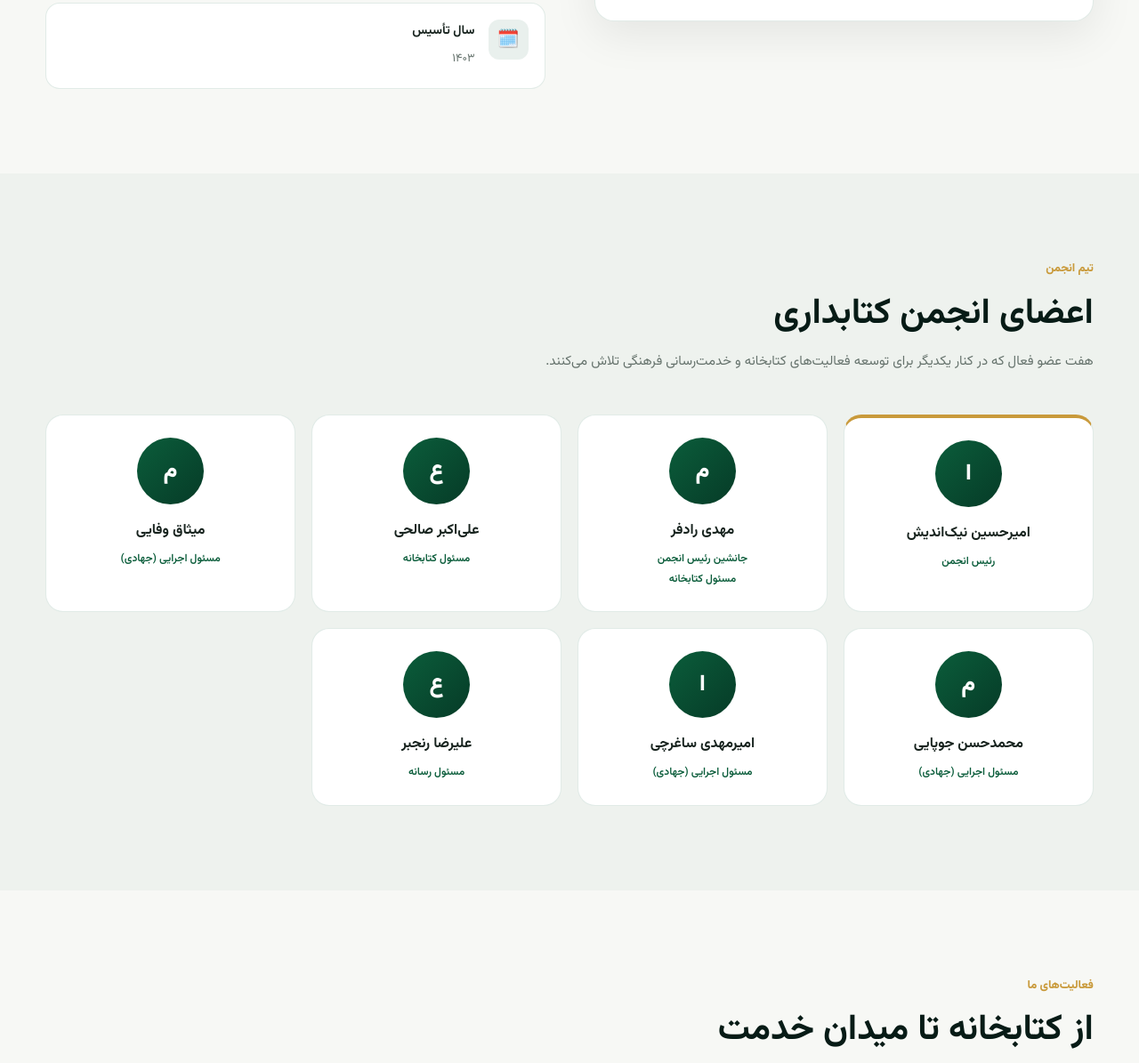
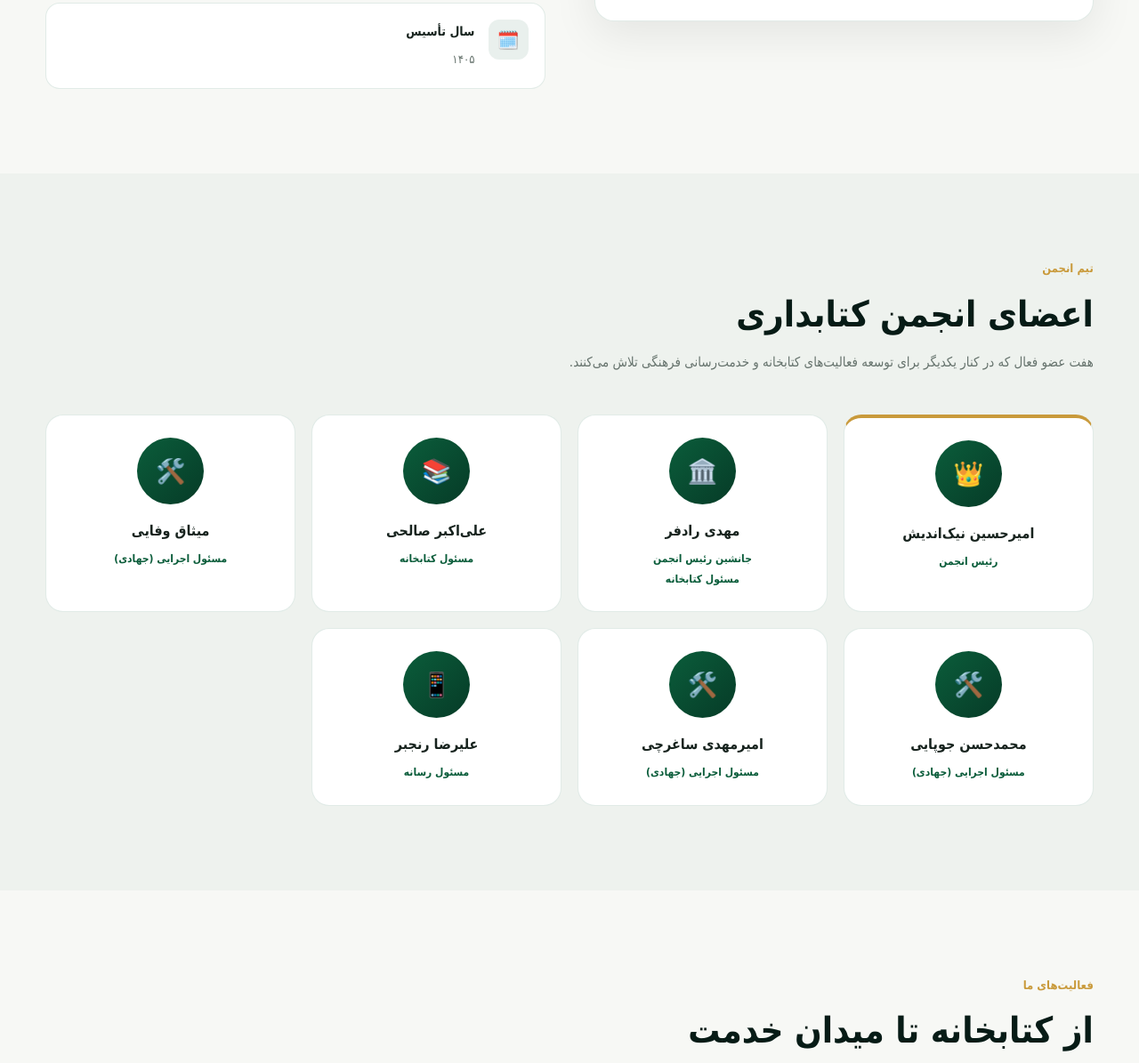
Before and after one commit to avinilibrary/avinilibrary.github.io, a plain HTML site: page index.html in a window 1280 px wide. Shown: the part 1605-2800 px from the top of the page at 89% size. Drawn offline with Linux system fonts and the light colour scheme.

Commit message:
Update index.html

```diff
--- a/index.html
+++ b/index.html
@@ -12,11 +12,6 @@
     <meta name="theme-color" content="#071b16">
 
     <style>
-        /* =========================
-           تنظیمات پایه
-        ========================== */
-
-        @import url('https://fonts.googleapis.com/css2?family=Vazirmatn:wght@300;400;500;600;700;800;900&display=swap');
 
         :root {
             --primary: #0b5d3b;
@@ -42,7 +37,7 @@
         }
 
         body {
-            font-family: "Vazirmatn", Tahoma, sans-serif;
+            font-family: Tahoma, Arial, sans-serif;
             background: var(--light);
             color: var(--text);
             line-height: 1.9;
@@ -115,19 +110,19 @@
             gap: 13px;
         }
 
-        /*
-           ==============================
+        /* ==========================================
            لوگوی انجمن
-           ==============================
-
-           فایل لوگو را با نام:
-           logo.png
-
-           کنار همین فایل HTML قرار بده.
-
-           اگر نام فایل چیز دیگری بود، فقط
-           logo.png را در خط زیر تغییر بده.
-        */
+
+           فقط لینک تصویر لوگو را داخل src قرار بده.
+
+           مثال:
+           src="https://example.com/logo.png"
+
+           یا:
+           src="https://example.com/logo.jpg"
+
+           یا هر لینک مستقیم دیگری به تصویر.
+        =========================================== */
 
         .brand-logo {
             width: 52px;
@@ -501,7 +496,7 @@
             background:
                 linear-gradient(135deg, var(--primary), var(--primary-dark));
             color: white;
-            font-size: 25px;
+            font-size: 27px;
             font-weight: 900;
         }
 
@@ -913,6 +908,7 @@
                 grid-template-columns: 1fr 1fr;
             }
         }
+
     </style>
 </head>
 
@@ -923,10 +919,19 @@
 ========================== -->
 
 <div class="topbar">
+
     <div class="container topbar-inner">
-        <span>📚 انجمن کتابداری پایگاه بسیج شهید آوینی</span>
-        <span>📍 تهران، تهرانسر، شهرک دریا</span>
+
+        <span>
+            📚 انجمن کتابداری پایگاه بسیج شهید آوینی
+        </span>
+
+        <span>
+            📍 تهران، تهرانسر، شهرک دریا
+        </span>
+
     </div>
+
 </div>
 
 
@@ -935,41 +940,101 @@
 ========================== -->
 
 <header>
+
     <div class="container nav">
 
         <a href="#home" class="brand">
 
-            <!-- لوگوی انجمن -->
-            <img src="logo.png"
-                 alt="لوگوی انجمن کتابداری پایگاه بسیج شهید آوینی"
-                 class="brand-logo">
+            <!--
+            =========================================
+            لینک لوگو را فقط در src زیر قرار بده.
+
+            مثال:
+            src="https://example.com/image.png"
+
+            هیچ نام فایل خاصی لازم نیست.
+            =========================================
+            -->
+
+            <img
+                src="لینک_تصویر_لوگو_را_اینجا_قرار_دهید"
+                alt="لوگوی انجمن کتابداری پایگاه بسیج شهید آوینی"
+                class="brand-logo"
+            >
 
             <div class="brand-text">
-                <strong>انجمن کتابداری</strong>
-                <small>پایگاه بسیج شهید آوینی</small>
+
+                <strong>
+                    انجمن کتابداری
+                </strong>
+
+                <small>
+                    پایگاه بسیج شهید آوینی
+                </small>
+
             </div>
 
         </a>
 
-        <button class="menu-btn" onclick="toggleMenu()" aria-label="منو">
+
+        <button
+            class="menu-btn"
+            onclick="toggleMenu()"
+            aria-label="منو">
+
             ☰
+
         </button>
 
+
         <ul class="nav-links" id="navLinks">
-            <li><a href="#home">خانه</a></li>
-            <li><a href="#about">درباره انجمن</a></li>
-            <li><a href="#members">اعضا</a></li>
-            <li><a href="#activities">فعالیت‌ها</a></li>
-            <li><a href="#channels">کانال‌ها</a></li>
-            <li><a href="#location">موقعیت</a></li>
+
+            <li>
+                <a href="#home">
+                    خانه
+                </a>
+            </li>
+
+            <li>
+                <a href="#about">
+                    درباره انجمن
+                </a>
+            </li>
+
+            <li>
+                <a href="#members">
+                    اعضا
+                </a>
+            </li>
+
+            <li>
+                <a href="#activities">
+                    فعالیت‌ها
+                </a>
+            </li>
+
+            <li>
+                <a href="#channels">
+                    کانال‌ها
+                </a>
+            </li>
+
+            <li>
+                <a href="#location">
+                    موقعیت
+                </a>
+            </li>
+
             <li>
                 <a href="#channels" class="nav-cta">
                     ارتباط با ما
                 </a>
             </li>
+
         </ul>
 
     </div>
+
 </header>
 
 
@@ -986,13 +1051,15 @@
         <div class="hero-content">
 
             <div class="hero-badge">
-                ✦ تأسیس در سال ۱۴۰۳
+                ✦ تأسیس در سال ۱۴۰۵
             </div>
 
             <h1>
                 انجمن کتابداری
                 <br>
-                <span>پایگاه بسیج شهید آوینی</span>
+                <span>
+                    پایگاه بسیج شهید آوینی
+                </span>
             </h1>
 
             <p>
@@ -1033,23 +1100,51 @@
         <div class="stats">
 
             <div class="stat">
-                <strong>۱۴۰۳</strong>
-                <span>سال تأسیس انجمن</span>
+
+                <strong>
+                    ۱۴۰۵
+                </strong>
+
+                <span>
+                    سال تأسیس انجمن
+                </span>
+
             </div>
 
             <div class="stat">
-                <strong>۷</strong>
-                <span>عضو فعال انجمن</span>
+
+                <strong>
+                    ۷
+                </strong>
+
+                <span>
+                    عضو فعال انجمن
+                </span>
+
             </div>
 
             <div class="stat">
-                <strong>۲</strong>
-                <span>کانال رسمی ایتا</span>
+
+                <strong>
+                    ۲
+                </strong>
+
+                <span>
+                    کانال رسمی ایتا
+                </span>
+
             </div>
 
             <div class="stat">
-                <strong>∞</strong>
-                <span>هدف؛ خدمت و کتابخوانی</span>
+
+                <strong>
+                    ∞
+                </strong>
+
+                <span>
+                    هدف؛ خدمت و کتابخوانی
+                </span>
+
             </div>
 
         </div>
@@ -1068,7 +1163,10 @@
     <div class="container">
 
         <div class="section-head">
-            <div class="eyebrow">درباره ما</div>
+
+            <div class="eyebrow">
+                درباره ما
+            </div>
 
             <h2>
                 کتاب، آغاز یک مسیر روشن
@@ -1079,6 +1177,7 @@
                 با هدف ساماندهی کتابخانه و گسترش فرهنگ مطالعه
                 و خدمت‌رسانی فرهنگی فعالیت می‌کند.
             </p>
+
         </div>
 
 
@@ -1087,7 +1186,7 @@
             <div class="about-card">
 
                 <p>
-                    این انجمن در سال ۱۴۰۳ با حضور اعضای جوان و فعال
+                    این انجمن در سال ۱۴۰۵ با حضور اعضای جوان و فعال
                     شکل گرفت تا کتابخانه پایگاه بسیج شهید آوینی
                     به محیطی پویا، منظم و اثرگذار برای اهالی منطقه
                     تبدیل شود.
@@ -1110,48 +1209,86 @@
             <div class="info-list">
 
                 <div class="info-item">
-                    <div class="info-icon">📚</div>
+
+                    <div class="info-icon">
+                        📚
+                    </div>
 
                     <div>
-                        <strong>حوزه فعالیت</strong>
+
+                        <strong>
+                            حوزه فعالیت
+                        </strong>
+
                         <span>
                             کتابداری، ترویج مطالعه و فعالیت‌های فرهنگی
                         </span>
+
                     </div>
+
                 </div>
 
 
                 <div class="info-item">
-                    <div class="info-icon">🤝</div>
+
+                    <div class="info-icon">
+                        🤝
+                    </div>
 
                     <div>
-                        <strong>رویکرد</strong>
+
+                        <strong>
+                            رویکرد
+                        </strong>
+
                         <span>
                             جهادی، فرهنگی، داوطلبانه و خدمت‌رسان
                         </span>
+
                     </div>
+
                 </div>
 
 
                 <div class="info-item">
-                    <div class="info-icon">📍</div>
+
+                    <div class="info-icon">
+                        📍
+                    </div>
 
                     <div>
-                        <strong>محل فعالیت</strong>
+
+                        <strong>
+                            محل فعالیت
+                        </strong>
+
                         <span>
                             مسجد معظم الغدیر، شهرک دریا، تهرانسر
                         </span>
+
                     </div>
+
                 </div>
 
 
                 <div class="info-item">
-                    <div class="info-icon">🗓️</div>
+
+                    <div class="info-icon">
+                        🗓️
+                    </div>
 
                     <div>
-                        <strong>سال تأسیس</strong>
-                        <span>۱۴۰۳</span>
+
+                        <strong>
+                            سال تأسیس
+                        </strong>
+
+                        <span>
+                            ۱۴۰۵
+                        </span>
+
                     </div>
+
                 </div>
 
             </div>
@@ -1172,7 +1309,10 @@
     <div class="container">
 
         <div class="section-head">
-            <div class="eyebrow">تیم انجمن</div>
+
+            <div class="eyebrow">
+                تیم انجمن
+            </div>
 
             <h2>
                 اعضای انجمن کتابداری
@@ -1182,27 +1322,43 @@
                 هفت عضو فعال که در کنار یکدیگر برای توسعه
                 فعالیت‌های کتابخانه و خدمت‌رسانی فرهنگی تلاش می‌کنند.
             </p>
+
         </div>
 
 
         <div class="member-grid">
 
+
+            <!-- رئیس انجمن -->
+
             <div class="member leader">
 
-                <div class="member-avatar">ا</div>
-
-                <h3>امیرحسین نیک‌اندیش</h3>
-
-                <p>رئیس انجمن</p>
-
-            </div>
-
+                <div class="member-avatar">
+                    👑
+                </div>
+
+                <h3>
+                    امیرحسین نیک‌اندیش
+                </h3>
+
+                <p>
+                    رئیس انجمن
+                </p>
+
+            </div>
+
+
+            <!-- جانشین رئیس و مسئول کتابخانه -->
 
             <div class="member">
 
-                <div class="member-avatar">م</div>
-
-                <h3>مهدی رادفر</h3>
+                <div class="member-avatar">
+                    🏛️
+                </div>
+
+                <h3>
+                    مهدی رادفر
+                </h3>
 
                 <p>
                     جانشین رئیس انجمن<br>
@@ -1212,59 +1368,100 @@
             </div>
 
 
+            <!-- مسئول کتابخانه -->
+
             <div class="member">
 
-                <div class="member-avatar">ع</div>
-
-                <h3>علی‌اکبر صالحی</h3>
-
-                <p>مسئول کتابخانه</p>
-
-            </div>
-
+                <div class="member-avatar">
+                    📚
+                </div>
+
+                <h3>
+                    علی‌اکبر صالحی
+                </h3>
+
+                <p>
+                    مسئول کتابخانه
+                </p>
+
+            </div>
+
+
+            <!-- مسئول اجرایی -->
 
             <div class="member">
 
-                <div class="member-avatar">م</div>
-
-                <h3>میثاق وفایی</h3>
-
-                <p>مسئول اجرایی (جهادی)</p>
-
-            </div>
-
+                <div class="member-avatar">
+                    🛠️
+                </div>
+
+                <h3>
+                    میثاق وفایی
+                </h3>
+
+                <p>
+                    مسئول اجرایی (جهادی)
+                </p>
+
+            </div>
+
+
+            <!-- مسئول اجرایی -->
 
             <div class="member">
 
-                <div class="member-avatar">م</div>
-
-                <h3>محمدحسن جوپایی</h3>
-
-                <p>مسئول اجرایی (جهادی)</p>
-
-            </div>
-
+                <div class="member-avatar">
+                    🛠️
+                </div>
+
+                <h3>
+                    محمدحسن جوپایی
+                </h3>
+
+                <p>
+                    مسئول اجرایی (جهادی)
+                </p>
+
+            </div>
+
+
+            <!-- مسئول اجرایی -->
 
             <div class="member">
 
-                <div class="member-avatar">ا</div>
-
-                <h3>امیرمهدی ساغرچی</h3>
-
-                <p>مسئول اجرایی (جهادی)</p>
-
-            </div>
-
+                <div class="member-avatar">
+                    🛠️
+                </div>
+
+                <h3>
+                    امیرمهدی ساغرچی
+                </h3>
+
+                <p>
+                    مسئول اجرایی (جهادی)
+                </p>
+
+            </div>
+
+
+            <!-- مسئول رسانه -->
 
             <div class="member">
 
-                <div class="member-avatar">ع</div>
-
-                <h3>علیرضا رنجبر</h3>
-
-                <p>مسئول رسانه</p>
-
-            </div>
+                <div class="member-avatar">
+                    📱
+                </div>
+
+                <h3>
+                    علیرضا رنجبر
+                </h3>
+
+                <p>
+                    مسئول رسانه
+                </p>
+
+            </div>
+
 
         </div>
 
@@ -1282,7 +1479,10 @@
     <div class="container">
 
         <div class="section-head">
-            <div class="eyebrow">فعالیت‌های ما</div>
+
+            <div class="eyebrow">
+                فعالیت‌های ما
+            </div>
 
             <h2>
                 از کتابخانه تا میدان خدمت
@@ -1292,18 +1492,26 @@
                 بخشی از فعالیت‌هایی که اعضای انجمن به صورت مستمر
                 و جهادی دنبال می‌کنند.
             </p>
+
         </div>
 
 
         <div class="activity-grid">
 
+
             <div class="activity">
 
-                <span class="activity-number">۰۱</span>
-
-                <div class="activity-icon">🧹</div>
-
-                <h3>ساماندهی کتابخانه</h3>
+                <span class="activity-number">
+                    ۰۱
+                </span>
+
+                <div class="activity-icon">
+                    🧹
+                </div>
+
+                <h3>
+                    ساماندهی کتابخانه
+                </h3>
 
                 <p>
                     مرتب‌سازی، ساماندهی و رسیدگی مستمر به کتابخانه
@@ -1315,11 +1523,17 @@
 
             <div class="activity">
 
-                <span class="activity-number">۰۲</span>
-
-                <div class="activity-icon">✨</div>
-
-                <h3>غبارروبی هفتگی</h3>
+                <span class="activity-number">
+                    ۰۲
+                </span>
+
+                <div class="activity-icon">
+                    ✨
+                </div>
+
+                <h3>
+                    غبارروبی هفتگی
+                </h3>
 
                 <p>
                     نظافت و غبارروبی منظم کتابخانه و مراقبت از
@@ -1331,11 +1545,17 @@
 
             <div class="activity">
 
-                <span class="activity-number">۰۳</span>
-
-                <div class="activity-icon">📖</div>
-
-                <h3>اهدای کتاب</h3>
+                <span class="activity-number">
+                    ۰۳
+                </span>
+
+                <div class="activity-icon">
+                    📖
+                </div>
+
+                <h3>
+                    اهدای کتاب
+                </h3>
 
                 <p>
                     جمع‌آوری و اهدای کتاب به افراد و خانواده‌های
@@ -1347,11 +1567,17 @@
 
             <div class="activity">
 
-                <span class="activity-number">۰۴</span>
-
-                <div class="activity-icon">🎒</div>
-
-                <h3>لوازم‌التحریر برای محرومان</h3>
+                <span class="activity-number">
+                    ۰۴
+                </span>
+
+                <div class="activity-icon">
+                    🎒
+                </div>
+
+                <h3>
+                    لوازم‌التحریر برای محرومان
+                </h3>
 
                 <p>
                     تهیه و خرید لوازم‌التحریر و کمک به دانش‌آموزان
@@ -1363,11 +1589,17 @@
 
             <div class="activity">
 
-                <span class="activity-number">۰۵</span>
-
-                <div class="activity-icon">💚</div>
-
-                <h3>جمع‌آوری کمک‌های مردمی</h3>
+                <span class="activity-number">
+                    ۰۵
+                </span>
+
+                <div class="activity-icon">
+                    💚
+                </div>
+
+                <h3>
+                    جمع‌آوری کمک‌های مردمی
+                </h3>
 
                 <p>
                     جمع‌آوری کمک‌های مالی برای خرید کتاب و
@@ -1379,11 +1611,17 @@
 
             <div class="activity">
 
-                <span class="activity-number">۰۶</span>
-
-                <div class="activity-icon">👧</div>
-
-                <h3>حمایت از کودکان</h3>
+                <span class="activity-number">
+                    ۰۶
+                </span>
+
+                <div class="activity-icon">
+                    👧
+                </div>
+
+                <h3>
+                    حمایت از کودکان
+                </h3>
 
                 <p>
                     اهدای کتاب و اقلام آموزشی به کودکان محروم و
@@ -1391,6 +1629,7 @@
                 </p>
 
             </div>
+
 
         </div>
 
@@ -1441,7 +1680,9 @@
 
         <div class="section-head">
 
-            <div class="eyebrow">رسانه‌های رسمی</div>
+            <div class="eyebrow">
+                رسانه‌های رسمی
+            </div>
 
             <h2>
                 همراه انجمن باشید
@@ -1569,12 +1810,14 @@
 
         <div class="footer-grid">
 
+
             <div>
 
                 <div class="footer-brand">
 
+                    <!-- همان لینک لوگو -->
                     <img
-                        src="logo.png"
+                        src="لینک_تصویر_لوگو_را_اینجا_قرار_دهید"
                         alt="لوگوی انجمن">
 
                     <strong>
@@ -1595,24 +1838,34 @@
 
             <div>
 
-                <h3>دسترسی سریع</h3>
+                <h3>
+                    دسترسی سریع
+                </h3>
 
                 <ul>
 
                     <li>
-                        <a href="#about">درباره انجمن</a>
+                        <a href="#about">
+                            درباره انجمن
+                        </a>
                     </li>
 
                     <li>
-                        <a href="#members">اعضای انجمن</a>
+                        <a href="#members">
+                            اعضای انجمن
+                        </a>
                     </li>
 
                     <li>
-                        <a href="#activities">فعالیت‌ها</a>
+                        <a href="#activities">
+                            فعالیت‌ها
+                        </a>
                     </li>
 
                     <li>
-                        <a href="#location">موقعیت</a>
+                        <a href="#location">
+                            موقعیت
+                        </a>
                     </li>
 
                 </ul>
@@ -1622,7 +1875,9 @@
 
             <div>
 
-                <h3>رسانه‌های انجمن</h3>
+                <h3>
+                    رسانه‌های انجمن
+                </h3>
 
                 <ul>
 
@@ -1646,12 +1901,13 @@
 
             </div>
 
+
         </div>
 
 
         <div class="copyright">
 
-            © ۱۴۰۳ تا ۱۴۰۵ —
+            © ۱۴۰۵ —
             انجمن کتابداری پایگاه بسیج شهید آوینی
             | تمامی حقوق محفوظ است.
 
@@ -1671,7 +1927,9 @@
     id="backTop"
     onclick="window.scrollTo({top:0, behavior:'smooth'})"
     aria-label="بازگشت به بالا">
+
     ↑
+
 </button>
 
 
@@ -1683,7 +1941,8 @@
 
     function toggleMenu() {
 
-        const menu = document.getElementById("navLinks");
+        const menu =
+            document.getElementById("navLinks");
 
         menu.classList.toggle("active");
 
@@ -1692,17 +1951,19 @@
 
     /* بستن منو پس از کلیک */
 
-    document.querySelectorAll(".nav-links a").forEach(link => {
-
-        link.addEventListener("click", () => {
-
-            document
-                .getElementById("navLinks")
-                .classList.remove("active");
+    document
+        .querySelectorAll(".nav-links a")
+        .forEach(link => {
+
+            link.addEventListener("click", () => {
+
+                document
+                    .getElementById("navLinks")
+                    .classList.remove("active");
+
+            });
 
         });
-
-    });
 
 
     /* =========================
@@ -1740,7 +2001,9 @@
                     if (entry.isIntersecting) {
 
                         entry.target.style.opacity = "1";
-                        entry.target.style.transform = "translateY(0)";
+
+                        entry.target.style.transform =
+                            "translateY(0)";
 
                     }
 
@@ -1754,11 +2017,16 @@
 
 
     document
-        .querySelectorAll(".member, .activity, .info-item, .channel")
+        .querySelectorAll(
+            ".member, .activity, .info-item, .channel"
+        )
         .forEach(element => {
 
             element.style.opacity = "0";
-            element.style.transform = "translateY(20px)";
+
+            element.style.transform =
+                "translateY(20px)";
+
             element.style.transition =
                 "opacity .6s ease, transform .6s ease";
 
```
